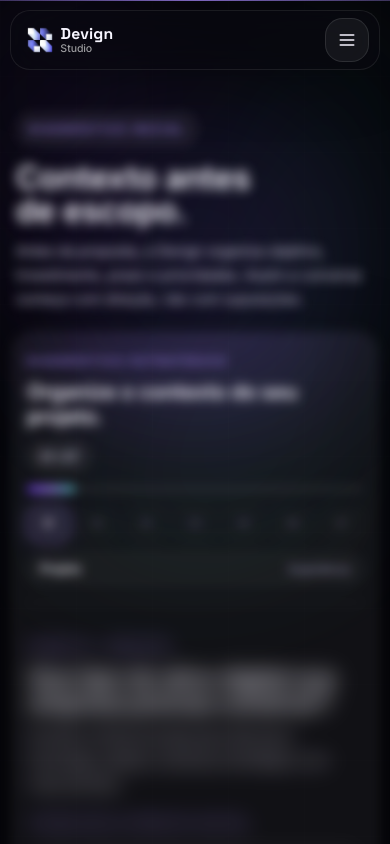
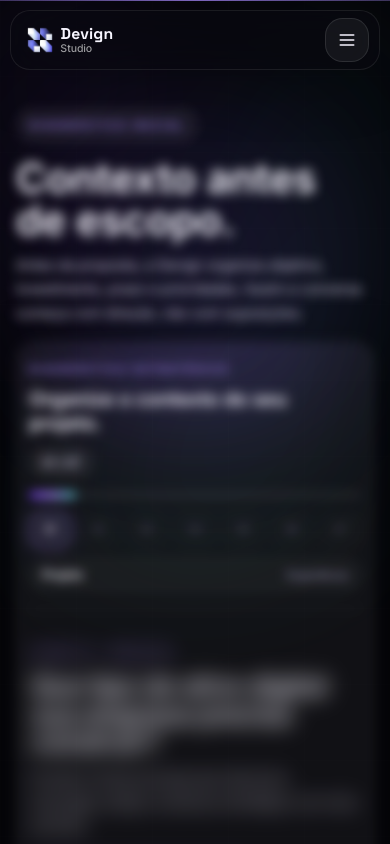
Before and after one commit to JoaoCarpini/Site-Devign-Studio-Novo, a React (Vite) app: page /orcamento in a window 390 px wide. Shown: the top 844 px of the page. Built offline with nearby package versions, Linux system fonts and the light colour scheme.

Commit message:
fix refatoração responsividade

```diff
--- a/src/components/forms/BudgetWizard.tsx
+++ b/src/components/forms/BudgetWizard.tsx
@@ -425,21 +425,21 @@ export function BudgetWizard() {
   return (
     <form
       onSubmit={submit}
-      className="relative -mx-1 overflow-hidden rounded-[1.35rem] border border-white/10 bg-white/[0.052] p-3.5 shadow-[0_24px_80px_rgba(5,5,9,0.45)] backdrop-blur-2xl sm:mx-0 sm:rounded-[2rem] sm:p-7 sm:shadow-[0_34px_120px_rgba(5,5,9,0.58)] lg:p-8"
+      className="relative mx-0 w-full min-w-0 max-w-full overflow-hidden rounded-[1.25rem] border border-white/10 bg-white/[0.052] p-3 shadow-[0_20px_64px_rgba(5,5,9,0.38)] backdrop-blur-xl sm:rounded-[2rem] sm:p-7 sm:shadow-[0_34px_120px_rgba(5,5,9,0.58)] sm:backdrop-blur-2xl lg:p-8"
     >
       <div className="pointer-events-none absolute inset-x-8 -top-24 h-44 rounded-full bg-violet-500/[0.12] blur-3xl sm:inset-x-10 sm:-top-28 sm:h-56 sm:bg-violet-500/[0.18]" />
       <div className="pointer-events-none absolute -right-28 bottom-20 hidden h-60 w-60 rounded-full bg-signal/[0.08] blur-3xl sm:block" />
 
       {isSubmitting ? <LoadingOverlay message={phaseMessages[submitPhase]} /> : null}
 
-      <div className="relative">
-        <div className="flex flex-col gap-3.5 border-b border-white/10 pb-4 sm:gap-5 sm:pb-6">
-          <div className="flex flex-col gap-3 sm:flex-row sm:items-end sm:justify-between">
-            <div>
+      <div className="relative min-w-0">
+        <div className="flex min-w-0 flex-col gap-3.5 border-b border-white/10 pb-4 sm:gap-5 sm:pb-6">
+          <div className="flex min-w-0 flex-col gap-3 sm:flex-row sm:items-end sm:justify-between">
+            <div className="min-w-0">
               <span className="text-[0.68rem] font-semibold uppercase tracking-[0.18em] text-violet-400 sm:text-xs sm:tracking-[0.22em]">
                 Diagnóstico estratégico
               </span>
-              <h2 className="mt-2 text-[1.28rem] font-semibold leading-tight text-frost sm:mt-3 sm:text-3xl">
+              <h2 className="mt-2 max-w-full text-[1.22rem] font-semibold leading-tight text-frost sm:mt-3 sm:text-3xl">
                 Organize o contexto do seu projeto.
               </h2>
             </div>
@@ -464,7 +464,7 @@ export function BudgetWizard() {
           />
         </div>
 
-        <div className="py-5 sm:min-h-[34rem] sm:py-8">
+        <div className="min-w-0 py-5 sm:min-h-[34rem] sm:py-8">
           <AnimatePresence mode="wait">
             <motion.div
               key={step}
@@ -625,7 +625,7 @@ export function BudgetWizard() {
                     onChange={(event) => update('website', event.target.value)}
                   />
 
-                  <div className="mt-5 grid gap-3 md:grid-cols-2 sm:mt-6 sm:gap-4">
+                  <div className="mt-5 grid min-w-0 gap-3 sm:mt-6 sm:gap-4 md:grid-cols-2">
                     <Field label="Nome" value={form.name} onChange={(value) => update('name', value)} required />
                     <Field label="Empresa" value={form.company} onChange={(value) => update('company', value)} required />
                     <Field
@@ -648,14 +648,14 @@ export function BudgetWizard() {
                   </label>
                   <textarea
                     id="description"
-                    className="mt-2 min-h-32 w-full resize-y rounded-2xl border border-white/10 bg-ink/70 px-4 py-3 text-mist outline-none transition duration-300 placeholder:text-muted/70 focus:border-violet-400 focus:bg-ink/85 focus:shadow-[0_0_0_4px_rgba(141,92,255,0.12)] sm:min-h-40"
+                    className="mt-2 min-h-32 w-full min-w-0 resize-y rounded-2xl border border-white/10 bg-ink/70 px-4 py-3 text-mist outline-none transition duration-300 placeholder:text-muted/70 focus:border-violet-400 focus:bg-ink/85 focus:shadow-[0_0_0_4px_rgba(141,92,255,0.12)] sm:min-h-40"
                     placeholder="Contexto, objetivo, dores atuais, referências e qualquer requisito importante."
                     value={form.description}
                     onChange={(event) => update('description', event.target.value)}
                     required
                   />
 
-                  <div className="mt-5 grid gap-2 rounded-[1.25rem] border border-white/10 bg-ink/45 p-3 sm:grid-cols-3 sm:gap-3 sm:rounded-[1.4rem] sm:p-4">
+                  <div className="mt-5 grid min-w-0 gap-2 rounded-[1.25rem] border border-white/10 bg-ink/45 p-3 sm:grid-cols-3 sm:gap-3 sm:rounded-[1.4rem] sm:p-4">
                     <TrustBadge icon={ShieldCheck} text="Validação segura" />
                     <TrustBadge icon={LockKeyhole} text="Anti-spam ativo" />
                     <TrustBadge icon={DatabaseZap} text="Pronto para CRM/API" />
@@ -716,10 +716,10 @@ function WizardStep({
   children: ReactNode;
 }) {
   return (
-    <section>
+    <section className="min-w-0 max-w-full">
       <span className="text-[0.68rem] font-semibold uppercase tracking-[0.18em] text-violet-400 sm:text-xs sm:tracking-[0.22em]">{eyebrow}</span>
-      <h3 className="mt-2.5 max-w-3xl text-[1.45rem] font-semibold leading-[1.08] text-frost sm:mt-3 sm:text-4xl sm:leading-tight">{title}</h3>
-      <p className="mt-2.5 max-w-2xl text-[0.86rem] leading-6 text-mist sm:mt-4 sm:text-base sm:leading-8">{description}</p>
+      <h3 className="mt-2.5 max-w-full text-[clamp(1.28rem,6.8vw,1.65rem)] font-semibold leading-[1.08] text-frost sm:mt-3 sm:max-w-3xl sm:text-4xl sm:leading-tight">{title}</h3>
+      <p className="mt-2.5 max-w-full text-[0.84rem] leading-6 text-mist sm:mt-4 sm:max-w-2xl sm:text-base sm:leading-8">{description}</p>
       {children}
     </section>
   );
@@ -739,8 +739,8 @@ function StepRail({
   const currentItem = stepItems[currentStep];
 
   return (
-    <div className="relative px-0 sm:px-3 lg:px-1">
-      <div className="sm:hidden">
+    <div className="relative min-w-0 max-w-full px-0 sm:px-3 lg:px-1">
+      <div className="min-w-0 sm:hidden">
         <div className="grid grid-cols-7 gap-1.5">
           {stepItems.map((item, index) => {
             const isActive = index === currentStep;
@@ -784,7 +784,7 @@ function StepRail({
         className="pointer-events-none absolute inset-y-0 right-0 z-10 hidden w-5 bg-gradient-to-l from-white/[0.07] via-white/[0.02] to-transparent backdrop-blur-[1px] sm:block lg:hidden"
       />
 
-      <div className="hidden gap-3 overflow-x-auto scroll-px-4 pb-0.5 [-ms-overflow-style:none] [scrollbar-width:none] sm:flex sm:px-1 [&::-webkit-scrollbar]:hidden lg:overflow-visible lg:px-0.5">
+      <div className="hidden min-w-0 gap-3 overflow-x-auto scroll-px-4 pb-0.5 [-ms-overflow-style:none] [scrollbar-width:none] sm:flex sm:px-1 [&::-webkit-scrollbar]:hidden lg:overflow-visible lg:px-0.5">
         {stepItems.map((item, index) => {
           const isActive = index === currentStep;
           const isComplete = index < currentStep;
@@ -879,21 +879,21 @@ function StepRail({
 }
 
 function OptionGrid({ children }: { children: ReactNode }) {
-  return <div className="mt-5 grid gap-2.5 md:grid-cols-2 sm:mt-6 sm:gap-3">{children}</div>;
+  return <div className="mt-5 grid min-w-0 gap-2.5 sm:mt-6 sm:gap-3 md:grid-cols-2">{children}</div>;
 }
 
 function ProjectOptionGrid({ children, className }: { children: ReactNode; className?: string }) {
   return (
-    <div className={cn('grid gap-2.5 sm:grid-cols-2 sm:gap-3 xl:grid-cols-3', className)}>{children}</div>
+    <div className={cn('grid min-w-0 gap-2.5 sm:grid-cols-2 sm:gap-3 xl:grid-cols-3', className)}>{children}</div>
   );
 }
 
 function ChipGrid({ children }: { children: ReactNode }) {
-  return <div className="mt-5 flex flex-wrap gap-2 sm:mt-6 sm:gap-3">{children}</div>;
+  return <div className="mt-5 flex min-w-0 flex-wrap gap-2 sm:mt-6 sm:gap-3">{children}</div>;
 }
 
 function FeatureGrid({ children }: { children: ReactNode }) {
-  return <div className="mt-5 grid gap-2.5 sm:mt-6 sm:grid-cols-2 sm:gap-3 xl:grid-cols-3">{children}</div>;
+  return <div className="mt-5 grid min-w-0 gap-2.5 sm:mt-6 sm:grid-cols-2 sm:gap-3 xl:grid-cols-3">{children}</div>;
 }
 
 function OptionCard({
@@ -914,7 +914,7 @@ function OptionCard({
       whileTap={{ scale: 0.985 }}
       onClick={onClick}
       className={cn(
-        'group relative flex min-h-[4.75rem] items-start gap-3 overflow-hidden rounded-[1rem] border p-3 text-left transition duration-500 ease-[cubic-bezier(0.16,1,0.3,1)] sm:block sm:min-h-28 sm:rounded-[1.35rem] sm:p-5',
+        'group relative flex min-h-[4.75rem] w-full min-w-0 items-start gap-3 overflow-hidden rounded-[1rem] border p-3 text-left transition duration-500 ease-[cubic-bezier(0.16,1,0.3,1)] sm:block sm:min-h-28 sm:rounded-[1.35rem] sm:p-5',
         selected
           ? 'border-violet-400/65 bg-violet-500/[0.16] shadow-[0_24px_90px_rgba(141,92,255,0.22)]'
           : 'border-white/10 bg-white/[0.045] hover:border-violet-400/30 hover:bg-white/[0.075] hover:shadow-[0_20px_70px_rgba(141,92,255,0.12)]',
@@ -938,7 +938,7 @@ function OptionCard({
         <Icon className="h-5 w-5" />
       </span>
       <span className="relative min-w-0 flex-1">
-        <span className="block text-[0.95rem] font-semibold leading-snug text-frost sm:text-lg">{option.title}</span>
+        <span className="block min-w-0 text-[0.95rem] font-semibold leading-snug text-frost sm:text-lg">{option.title}</span>
         <span className="mt-1 hidden text-sm leading-6 text-mist sm:block">{option.description}</span>
       </span>
       {selected ? (
@@ -959,7 +959,7 @@ function Chip({ selected, onClick, children }: { selected: boolean; onClick: ()
       whileTap={{ scale: 0.98 }}
       onClick={onClick}
       className={cn(
-        'min-h-11 rounded-full border px-3.5 py-2.5 text-[0.84rem] font-semibold transition duration-500 ease-[cubic-bezier(0.16,1,0.3,1)] sm:px-5 sm:py-3 sm:text-sm',
+        'min-h-11 max-w-full rounded-full border px-3.5 py-2.5 text-[0.84rem] font-semibold leading-tight transition duration-500 ease-[cubic-bezier(0.16,1,0.3,1)] sm:px-5 sm:py-3 sm:text-sm',
         selected
           ? 'border-violet-400/60 bg-violet-500/[0.16] text-frost shadow-[0_18px_60px_rgba(141,92,255,0.16)]'
           : 'border-white/10 bg-white/[0.045] text-mist hover:border-white/20 hover:bg-white/[0.075]',
@@ -978,7 +978,7 @@ function FeatureCard({ selected, onClick, children }: { selected: boolean; onCli
       whileTap={{ scale: 0.985 }}
       onClick={onClick}
       className={cn(
-        'group relative min-h-[3.6rem] overflow-hidden rounded-[1rem] border p-3 text-left transition duration-500 ease-[cubic-bezier(0.16,1,0.3,1)] sm:min-h-24 sm:rounded-[1.25rem] sm:p-4',
+        'group relative min-h-[3.6rem] w-full min-w-0 overflow-hidden rounded-[1rem] border p-3 text-left transition duration-500 ease-[cubic-bezier(0.16,1,0.3,1)] sm:min-h-24 sm:rounded-[1.25rem] sm:p-4',
         selected
           ? 'border-violet-400/70 bg-[linear-gradient(135deg,rgba(141,92,255,0.24),rgba(255,255,255,0.075)_48%,rgba(77,212,198,0.08))] text-frost shadow-[0_24px_90px_rgba(141,92,255,0.24),inset_0_1px_0_rgba(255,255,255,0.14)]'
           : 'border-white/10 bg-white/[0.045] text-mist shadow-[0_14px_50px_rgba(5,5,9,0.2)] hover:border-violet-400/45 hover:bg-white/[0.08] hover:text-frost hover:shadow-[0_24px_80px_rgba(141,92,255,0.16)]',
@@ -992,7 +992,7 @@ function FeatureCard({ selected, onClick, children }: { selected: boolean; onCli
         )}
       />
       <span className="relative flex h-full items-start justify-between gap-4">
-        <span className="text-[0.8rem] font-semibold leading-5 sm:text-sm sm:leading-6">{children}</span>
+        <span className="min-w-0 text-[0.8rem] font-semibold leading-5 sm:text-sm sm:leading-6">{children}</span>
         <span
           className={cn(
             'grid h-6 w-6 shrink-0 place-items-center rounded-full border transition duration-500',
@@ -1028,7 +1028,7 @@ function Field({
     .replace(/\s+|\/+/g, '-');
 
   return (
-    <div>
+    <div className="min-w-0">
       <label className="text-sm font-semibold text-frost" htmlFor={id}>
         {label}
         {required ? <span className="text-violet-400"> *</span> : null}
@@ -1036,7 +1036,7 @@ function Field({
       <input
         id={id}
         type={type}
-        className="mt-2 min-h-12 w-full rounded-2xl border border-white/10 bg-ink/70 px-4 py-3 text-mist outline-none transition duration-300 placeholder:text-muted/70 focus:border-violet-400 focus:bg-ink/85 focus:shadow-[0_0_0_4px_rgba(141,92,255,0.12)]"
+        className="mt-2 min-h-12 w-full min-w-0 rounded-2xl border border-white/10 bg-ink/70 px-4 py-3 text-mist outline-none transition duration-300 placeholder:text-muted/70 focus:border-violet-400 focus:bg-ink/85 focus:shadow-[0_0_0_4px_rgba(141,92,255,0.12)]"
         value={value}
         onChange={(event) => onChange(event.target.value)}
         required={required}
@@ -1047,7 +1047,7 @@ function Field({
 
 function TrustBadge({ icon: Icon, text }: { icon: LucideIcon; text: string }) {
   return (
-    <div className="flex min-h-11 items-center gap-2.5 rounded-2xl border border-white/10 bg-white/[0.045] px-3 py-2.5 text-xs font-semibold text-mist sm:gap-3 sm:px-4 sm:py-3 sm:text-sm">
+    <div className="flex min-h-11 min-w-0 items-center gap-2.5 rounded-2xl border border-white/10 bg-white/[0.045] px-3 py-2.5 text-xs font-semibold text-mist sm:gap-3 sm:px-4 sm:py-3 sm:text-sm">
       <Icon className="h-4 w-4 text-violet-400" />
       {text}
     </div>
--- a/src/pages/Budget.tsx
+++ b/src/pages/Budget.tsx
@@ -23,36 +23,37 @@ const intakeSignals = [
 
 export default function Budget() {
   return (
-    <section className="relative overflow-hidden pt-24 sm:pt-40">
+    <section className="relative max-w-full overflow-x-hidden pt-24 sm:pt-32 lg:pt-40">
       <AuroraBackground />
       <div className="pointer-events-none absolute inset-x-0 top-0 h-px bg-gradient-to-r from-transparent via-violet-400/50 to-transparent" />
       <div className="pointer-events-none absolute left-1/2 top-24 h-[20rem] w-[20rem] -translate-x-1/2 rounded-full bg-violet-500/[0.1] blur-3xl sm:top-28 sm:h-[28rem] sm:w-[28rem] sm:bg-violet-500/[0.12]" />
 
-      <div className="container-premium relative grid gap-5 pb-12 pt-4 sm:gap-7 sm:pb-20 sm:pt-8 lg:grid-cols-[0.58fr_1.42fr] lg:items-start lg:gap-10 lg:pb-28">
-        <Reveal className="lg:sticky lg:top-32">
-          <span className="eyebrow mb-4 sm:mb-6">Diagnóstico inicial</span>
-          <h1 className="max-w-xl text-balance text-[2rem] font-semibold leading-[1.02] tracking-normal text-frost sm:text-5xl lg:text-[3.45rem]">
+      <div className="container-premium relative grid min-w-0 max-w-full gap-4 overflow-x-hidden pb-10 pt-3 sm:gap-6 sm:pb-16 sm:pt-6 lg:grid-cols-[0.58fr_1.42fr] lg:items-start lg:gap-10 lg:overflow-visible lg:pb-28">
+        <Reveal className="min-w-0 lg:sticky lg:top-32">
+          <span className="eyebrow mb-4 max-w-full sm:mb-5 lg:mb-6">Diagnóstico inicial</span>
+          <h1 className="max-w-full text-balance text-[clamp(2rem,10.5vw,2.65rem)] font-semibold leading-[1.02] tracking-normal text-frost sm:max-w-xl sm:text-[2.85rem] lg:text-[3.45rem]">
             Contexto antes de escopo.
           </h1>
-          <p className="mt-3 max-w-xl text-sm leading-6 text-mist sm:mt-5 sm:text-base sm:leading-8">
-            Antes da proposta, a Devign organiza objetivo, investimento, prazo e prioridades. Assim a conversa começa com direção, não com suposições.
+          <p className="mt-3 max-w-full text-sm leading-6 text-mist sm:mt-4 sm:max-w-xl sm:text-base sm:leading-8 lg:mt-5">
+            Antes da proposta, a Devign organiza objetivo, investimento, prazo e prioridades. Assim a conversa começa com
+            direção, não com suposições.
           </p>
 
-          <div className="mt-5 hidden gap-3 sm:mt-8 sm:grid">
+          <div className="mt-8 hidden gap-3 lg:grid">
             {intakeSignals.map((item) => {
               const Icon = item.icon;
 
               return (
                 <div
                   key={item.title}
-                  className="group relative overflow-hidden rounded-[1.15rem] border border-white/10 bg-white/[0.045] p-3.5 backdrop-blur-xl transition duration-500 hover:border-violet-400/25 hover:bg-white/[0.07] hover:shadow-[0_18px_60px_rgba(141,92,255,0.1)] sm:rounded-[1.25rem] sm:p-4"
+                  className="group relative min-w-0 overflow-hidden rounded-[1.25rem] border border-white/10 bg-white/[0.045] p-4 backdrop-blur-xl transition duration-500 hover:border-violet-400/25 hover:bg-white/[0.07] hover:shadow-[0_18px_60px_rgba(141,92,255,0.1)]"
                 >
                   <div className="absolute inset-x-5 top-0 h-px bg-gradient-to-r from-transparent via-white/30 to-transparent opacity-0 transition group-hover:opacity-100" />
-                  <div className="flex gap-3">
+                  <div className="flex min-w-0 gap-3">
                     <div className="grid h-10 w-10 shrink-0 place-items-center rounded-2xl border border-violet-400/20 bg-violet-500/[0.1] text-violet-400">
                       <Icon className="h-4 w-4" />
                     </div>
-                    <div>
+                    <div className="min-w-0">
                       <h2 className="text-base font-semibold text-frost">{item.title}</h2>
                       <p className="mt-1 text-sm leading-6 text-muted">{item.description}</p>
                     </div>
@@ -63,7 +64,7 @@ export default function Budget() {
           </div>
         </Reveal>
 
-        <Reveal delay={0.08}>
+        <Reveal delay={0.08} className="min-w-0 max-w-full">
           <BudgetWizard />
         </Reveal>
       </div>
```
